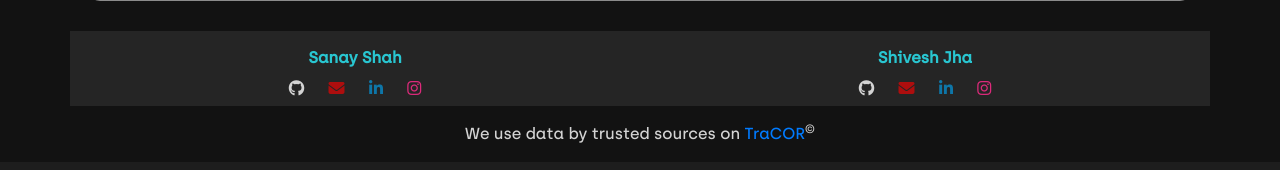
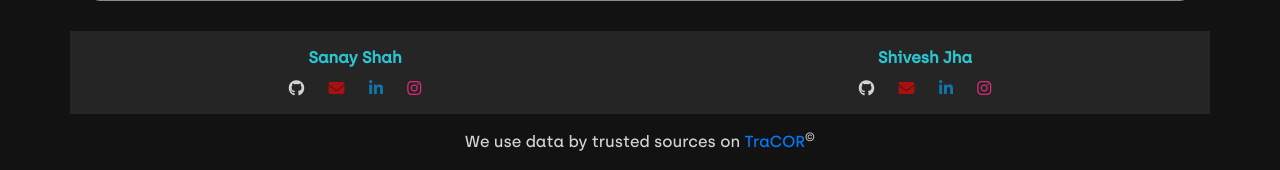
Before and after one commit to Sanayshah2/go-corona-corona-go, a Django app: page /about/ in a window 1280 px wide. Shown: the part 811-981 px from the top of the page. Before the commit the page ends 954 px from the top, so only its background shows below. Run offline with Django 3.2, Linux system fonts and the light colour scheme; data comes from the database, SQL or seed files in the repository; some libraries are stand-ins or nearby versions.

Commit message:
initial commit

```diff
--- a/covid19/covidapp/templates/covidapp/base.html
+++ b/covid19/covidapp/templates/covidapp/base.html
@@ -286,7 +286,7 @@ src: local('Archia Regular'), url('{% static "/covidapp/archia-medium-webfont.wo
         <!-- Footer Elements -->
         <div class="container" style="background-color: rgb(37, 37, 37);padding-top: 15px;">
 
-      <div class="row " >
+      <div class="row pb-2" >
         <div class="col-md-6 col-6">
           <h7 style="color: rgb(41, 198, 209);font-weight: bold;padding: 10px;">Sanay Shah</h7><br>
           <!-- Github -->
```
